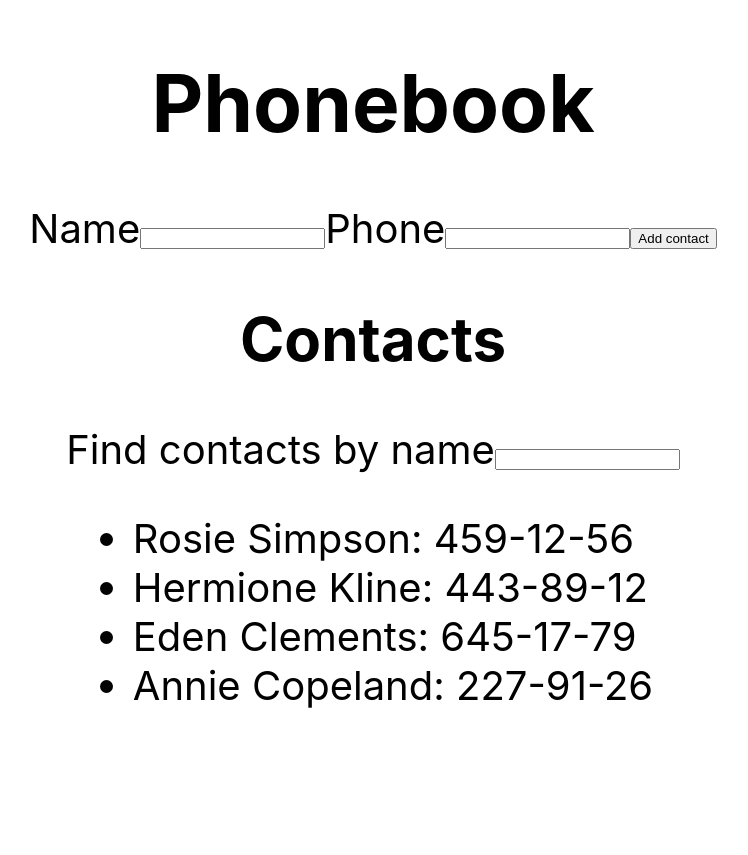
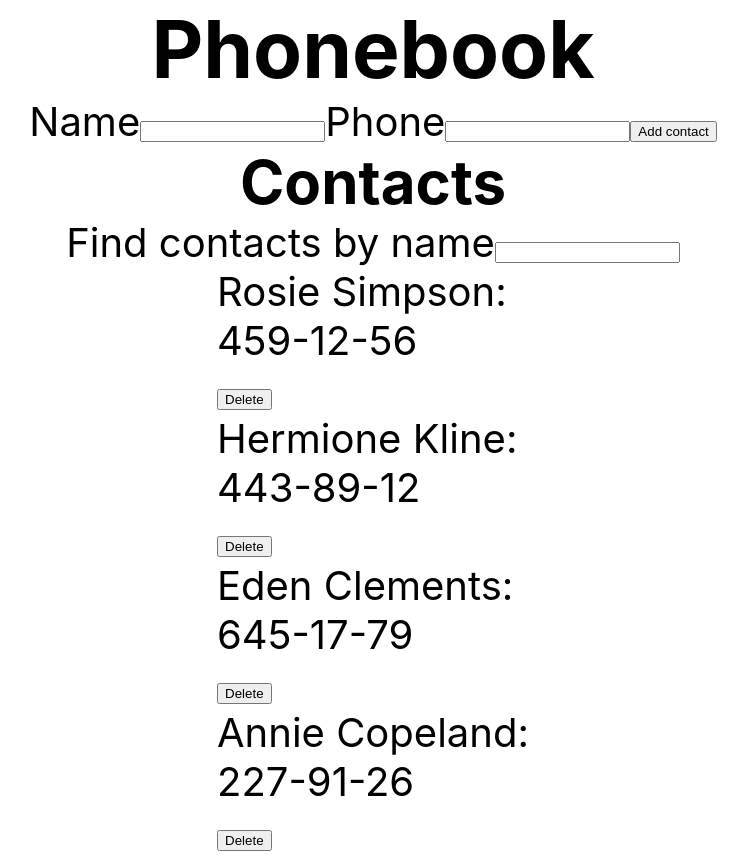
Before and after one commit to Lakei87/goit-react-hw-08-phonebook, a React (Create React App) app: page / in a window 1280 px wide. Shown: the whole page, without its empty margins (267-1015 px from the left). Before the commit the page ends 800 px from the top, so only its background shows below. Built offline with nearby package versions, Linux system fonts and the light colour scheme.

Commit message:
finish logics for App

```diff
--- a/src/components/App.jsx
+++ b/src/components/App.jsx
@@ -8,18 +8,22 @@ import Filter from './Filter';
 class App extends Component {
   state = {
     contacts: [
-      {id: 'id-1', name: 'Rosie Simpson', number: '459-12-56'},
-      {id: 'id-2', name: 'Hermione Kline', number: '443-89-12'},
-      {id: 'id-3', name: 'Eden Clements', number: '645-17-79'},
-      {id: 'id-4', name: 'Annie Copeland', number: '227-91-26'},
+      { id: 'id-1', name: 'Rosie Simpson', number: '459-12-56' },
+      { id: 'id-2', name: 'Hermione Kline', number: '443-89-12' },
+      { id: 'id-3', name: 'Eden Clements', number: '645-17-79' },
+      { id: 'id-4', name: 'Annie Copeland', number: '227-91-26' },
     ],
     filter: '',
-  }
+  };
 
   addContact = data => {
-    // const { contacts } = this.state;
+    const { contacts } = this.state;
     const { name, number } = data;
+    const isContactInList = contacts.some(contact => contact.name.toLowerCase() === name.toLowerCase());
 
+    if (isContactInList) {
+      return alert(`${name} is already in contacts`);
+    } else {
         const contact = {
           id: nanoid(),
           name,
@@ -29,6 +33,7 @@ class App extends Component {
         this.setState(({ contacts }) => ({
           contacts: [...contacts, contact],
         }));
+    };
   };
 
   handleFilterChange = e => {
@@ -44,11 +49,17 @@ class App extends Component {
     const valueInLowerCase = filter.toLowerCase();
 
     return contacts.filter(({ name }) => name.toLowerCase().includes(valueInLowerCase));
-  }
+  };
+
+  deleteContact = id => {
+    this.setState(prevState => ({
+      contacts: prevState.contacts.filter(contact => contact.id !== id),
+    }));
+  };
 
   render() {
     const { filter } = this.state;
-    const { addContact, handleFilterChange } = this;
+    const { addContact, handleFilterChange, deleteContact } = this;
     const filteredContacts = this.filtersContactList();
 
     return (
@@ -67,11 +78,11 @@ class App extends Component {
         <ContactForm onSubmit={addContact} />
         <h2>Contacts</h2>
         <Filter onChange={handleFilterChange} value={filter} />
-        <ContactList contacts={filteredContacts} />
+        <ContactList contacts={filteredContacts} onBtnClick={deleteContact} />
 
       </div>
     );
-  }
+  };
 };
 
 export default App;
--- /dev/null
+++ b/src/components/ContactForm/contactForm.module.scss
@@ -0,0 +1,16 @@
+.contactForm {
+    width: 400px;
+}
+
+.contactForm__label {
+    margin-bottom: 5px;
+}
+
+.contactForm__input {
+    border: none;
+    border-radius: 2px;
+}
+
+.contactForm__btn {
+    cursor: pointer;
+}
--- a/src/components/ContactForm/index.jsx
+++ b/src/components/ContactForm/index.jsx
@@ -1,4 +1,5 @@
 import { Component } from 'react';
+// import styles from './contactForm.module.scss';
 
 class ContactForm extends Component {
     state = {
@@ -30,10 +31,11 @@ class ContactForm extends Component {
         const { name, number } = this.state;
 
         return (
-             <form name="phoneBook" className="contaccForm" onSubmit={handleSubmit}>
+            <form name="phoneBook" onSubmit={handleSubmit}>
                 <label>
                     Name
                     <input
+                        // className={styles.contactForm__input}
                         type="text"
                         name="name"
                         pattern="^[a-zA-Zа-яА-Я]+(([' -][a-zA-Zа-яА-Я ])?[a-zA-Zа-яА-Я]*)*$"
@@ -46,6 +48,7 @@ class ContactForm extends Component {
                 <label>
                     Phone
                     <input
+                        // className={styles.contactForm__input}
                         type="tel"
                         name="number"
                         pattern="\+?\d{1,4}?[-.\s]?\(?\d{1,3}?\)?[-.\s]?\d{1,4}[-.\s]?\d{1,4}[-.\s]?\d{1,9}"
@@ -53,11 +56,15 @@ class ContactForm extends Component {
                         required
                         value={number}
                         onChange={handleChange}
-                        />
+                    />
                 </label>
-                <button type="submit">Add contact</button>
+                <button
+                    // className={styles.contactForm__btn}
+                    type="submit">
+                    Add contact
+                </button>
             </form>
-        )
+        );
     };
 };
 
--- a/src/components/ContactItem/index.jsx
+++ b/src/components/ContactItem/index.jsx
@@ -1,9 +1,23 @@
-const ContactItem = ({ name, number }) => {
+// import Proptypes from 'prop-types';
+
+const ContactItem = ({ name, number, onBtnClick }) => {
     return (
         <li className="contactList__item">
-            {name}: {number}
+            <p>{name}:</p>
+            <p>{number}</p>
+            <button
+                type="button"
+                onClick={onBtnClick}
+            >
+                Delete
+            </button>
         </li>
     )
 };
 
+// ContactItem.propTypes = {
+//     name: PropTypes.string.isRequired,
+//     number: PropTypes.string.isRequired,
+// };
+
 export default ContactItem;
--- a/src/components/ContactList/index.jsx
+++ b/src/components/ContactList/index.jsx
@@ -1,6 +1,6 @@
 import ContactItem from "components/ContactItem";
 
-const ContactList = ({ contacts }) => {
+const ContactList = ({ contacts, onBtnClick }) => {
     console.log(contacts)
     return (
         <ul className="contactList">
@@ -9,6 +9,7 @@ const ContactList = ({ contacts }) => {
                     key={id}
                     name={name}
                     number={number}
+                    onBtnClick={() => onBtnClick(id)}
                 />
             })}
         </ul>
--- a/src/index.css
+++ b/src/index.css
@@ -13,3 +13,17 @@ code {
   font-family: source-code-pro, Menlo, Monaco, Consolas, 'Courier New',
     monospace;
 }
+
+ul {
+  margin: 0;
+  padding: 0;
+  list-style: none;
+}
+
+p,
+h1,
+h2,
+h3 {
+  margin: 0;
+  padding: 0;
+}
```
Lines whose indentation alone changed are shown as unchanged.
